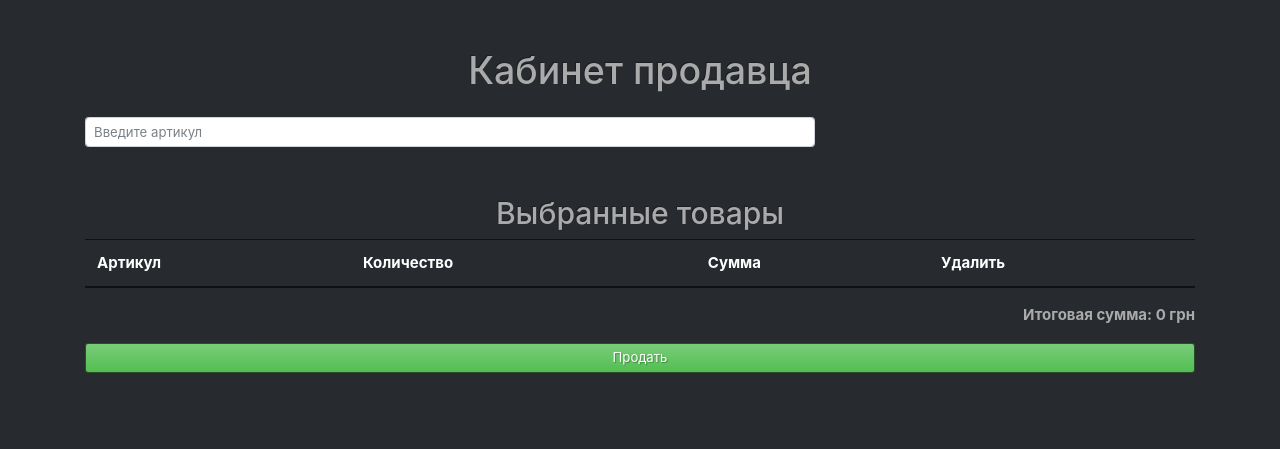
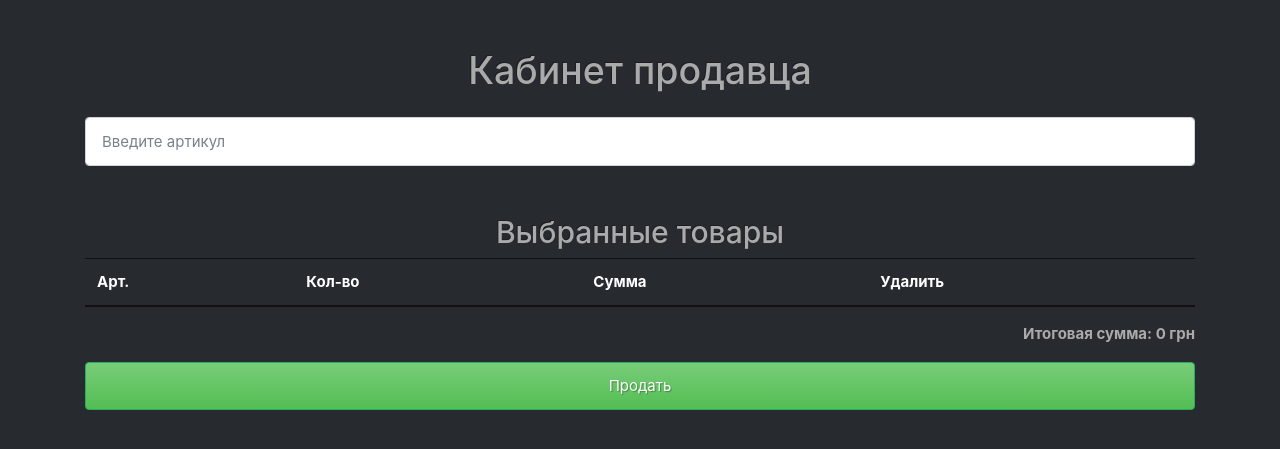
Before and after one commit to zharuk/django-deva7, a Django app: page /seller_cabinet/ in a window 1280 px wide. Shown: the top 449 px of the page. Run offline with Django 4.2, Linux system fonts and the light colour scheme; the first user in the database is signed in; tables that the repository leaves empty hold one stand-in row (Sample ...); lists and menus that the app fills with data are empty; some libraries are stand-ins or nearby versions.

Commit message:
Кабинет продавца 3

```diff
--- a/deva7km/catalog/templates/partials/selected_items.html
+++ b/deva7km/catalog/templates/partials/selected_items.html
@@ -1,7 +1,7 @@
 <!-- Фрагмент для отображения выбранных товаров -->
 {% for item in sale.items.all %}
 <tr>
-    <td>{{ item.product_modification.product.title }} - {{ item.product_modification.custom_sku }}</td>
+    <td>{{ item.product_modification.custom_sku }}</td>
     <td>{{ item.quantity }}</td>
     <td>{{ item.total_price }}</td>
     <td><button class="btn btn-danger remove-item-button btn-sm" data-item-id="{{ item.id }}">Удалить</button></td>
--- a/deva7km/catalog/templates/seller_cabinet.html
+++ b/deva7km/catalog/templates/seller_cabinet.html
@@ -7,7 +7,7 @@
     <link href="https://stackpath.bootstrapcdn.com/bootswatch/4.5.2/slate/bootstrap.min.css" rel="stylesheet">
     <meta name="viewport" content="width=device-width, initial-scale=1">
     <style>
-        /* Общие стили */
+        /* Общие стили для улучшения адаптивности и компактности */
         .item {
             padding: 10px;
             border: 1px solid #ccc;
@@ -33,7 +33,7 @@
             color: #bdc3c7;
         }
 
-        /* Стили для адаптивности и масштабирования на мобильных устройствах */
+        /* Стили для уменьшения размера шрифта в выпадающем списке и таблице */
         @media (max-width: 768px) {
             .table-responsive {
                 overflow-x: auto;
@@ -61,6 +61,35 @@
                 font-size: 12px; /* Уменьшаем размер шрифта для выпадающего списка */
             }
         }
+
+        /* Стили для уменьшения размера шрифта в выпадающем списке и элементах списка */
+        #available-items .item {
+            padding: 5px; /* Уменьшаем отступы */
+            font-size: 12px; /* Уменьшаем размер шрифта */
+            margin-bottom: 5px; /* Уменьшаем расстояние между элементами */
+        }
+
+        .btn-success {
+            background-color: #2ecc71;
+            border-color: #27ae60;
+        }
+
+        .btn-success:hover {
+            background-color: #27ae60;
+            border-color: #229954;
+        }
+
+        /* Адаптивные стили для поля поиска */
+        .search-container {
+            display: flex;
+            justify-content: center;
+            width: 100%;
+        }
+
+        .search-container .form-control {
+            width: 100%;
+            max-width: 600px; /* Ограничиваем максимальную ширину */
+        }
     </style>
     <script src="https://ajax.googleapis.com/ajax/libs/jquery/3.5.1/jquery.min.js"></script>
 </head>
@@ -69,8 +98,9 @@
         <h1 class="text-center mb-4">Кабинет продавца</h1>
 
         <div class="row mb-4">
-            <div class="col-sm-12 col-md-8 mb-2 mb-md-0">
-                <input type="text" id="search-article" class="form-control form-control-sm" placeholder="Введите артикул">
+            <!-- Измените col-sm-12 col-md-8 на col-12, чтобы поле поиска занимало всю ширину -->
+            <div class="col-12">
+                <input type="text" id="search-article" class="form-control" placeholder="Введите артикул">
             </div>
         </div>
 
@@ -91,8 +121,8 @@
                 <table id="selected-items-table" class="table table-dark table-striped">
                     <thead>
                         <tr>
-                            <th>Артикул</th> <!-- Заменяем "Наименование" на "Артикул" -->
-                            <th>Количество</th>
+                            <th>Арт.</th> <!-- Изменено на "Артикул" -->
+                            <th>Кол-во</th>
                             <th>Сумма</th>
                             <th>Удалить</th>
                         </tr>
@@ -103,7 +133,7 @@
                 </table>
             </div>
             <p class="text-right font-weight-bold">Итоговая сумма: <span id="total-amount">0</span> грн</p>
-            <button id="sell-button" class="btn btn-success btn-block btn-sm">Продать</button>
+            <button id="sell-button" class="btn btn-success btn-block">Продать</button>
         </div>
     </div>
 
```
